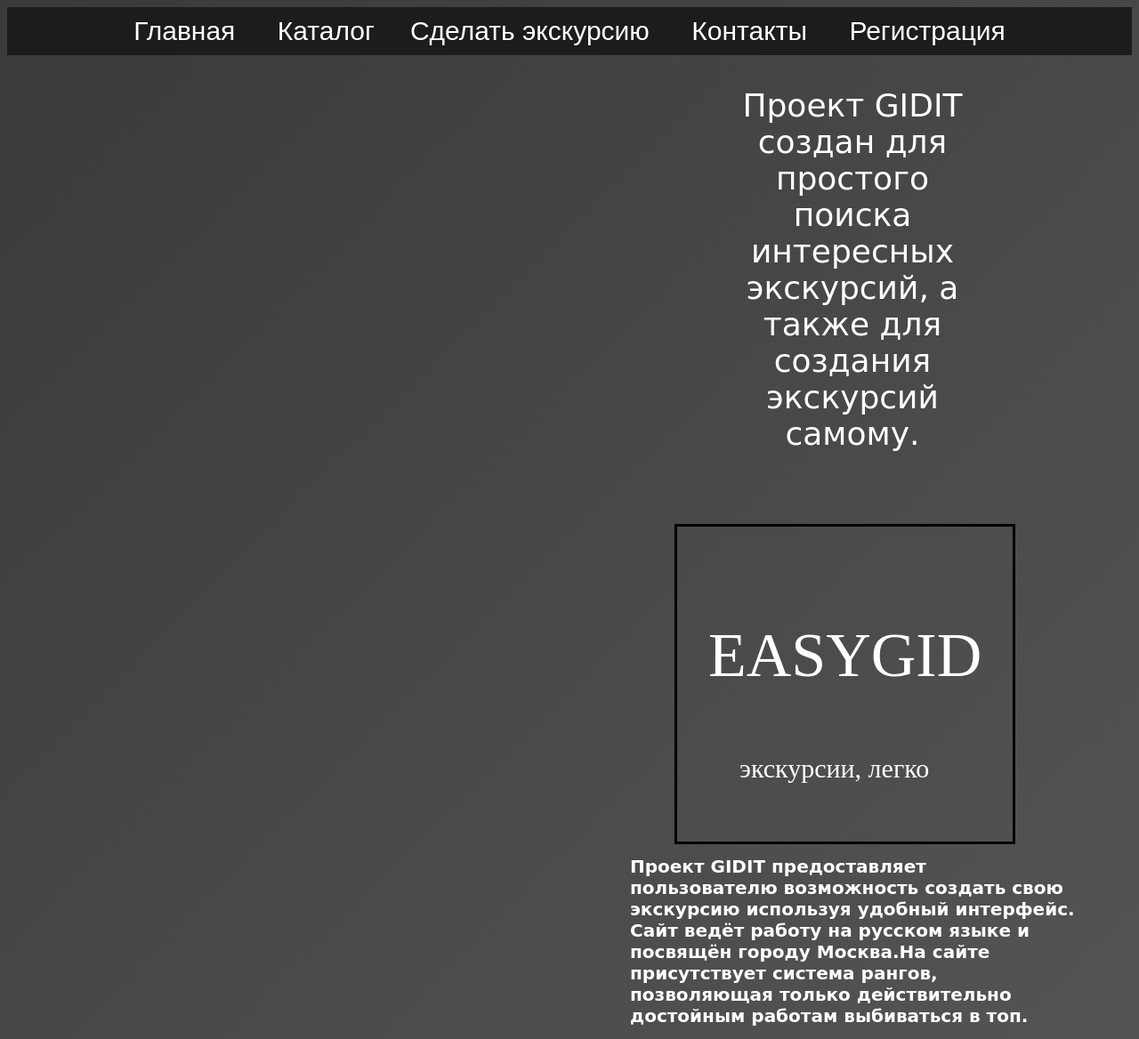
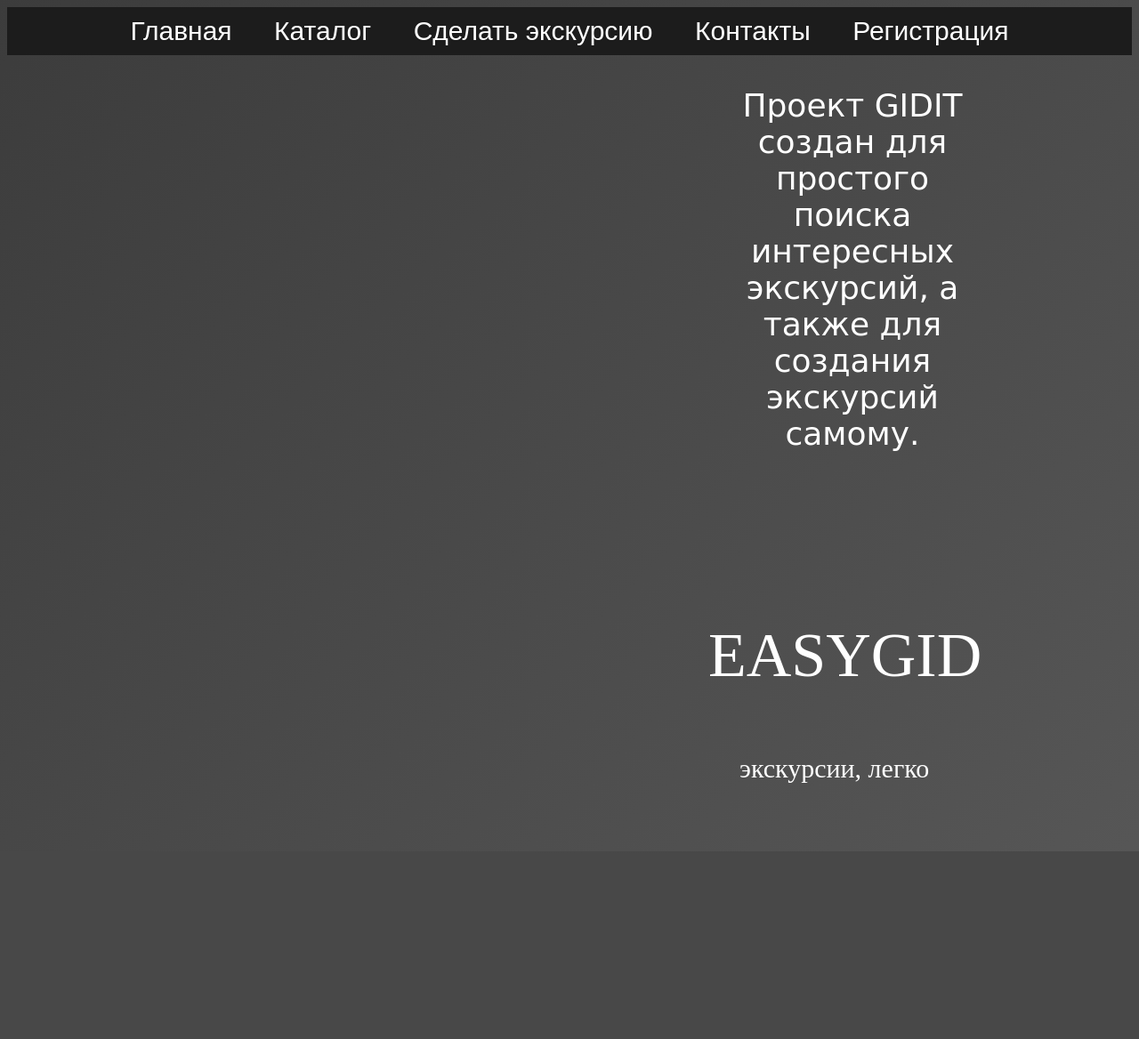
Before and after one commit to yurisobolev/gittest, a PHP site: page /main.html in a window 1280 px wide. Shown: the whole page at 89% size. After the commit the page ends 957 px from the top, so only its background shows below. Run offline with PHP 8.4, Linux system fonts and the light colour scheme.

Commit message:
nice commit

```diff
--- a/css/main.css
+++ b/css/main.css
@@ -84,7 +84,7 @@ button{
   margin-top: 45px;
   padding: 35px;
   margin-left: 750px;
-  border:solid black;
+  border:solid transparent;
   border-width:medium;
   border-radius: 5;
   position: relative;
@@ -122,15 +122,3 @@ font-family: Comic Sans MS, Comic Sans, cursive;
 position: relative;
   width: 300px;
 }
-h1 {
-
-text-align:left;
-  font-size: 20px;
-margin-left: 700px;
-color: white;
-font-family: Comic Sans MS, Comic Sans, cursive;
-position: relative;
-  width: 500px;
-
-
-}
--- a/main.html
+++ b/main.html
@@ -16,13 +16,21 @@
         <ul id=top_menu>
             <li><a href="#">Главная</a></li>
             <li><a href="catalog.html">Каталог</a>
-
+            </li>
             <li><a href="help.html">Сделать экскурсию</a></li>
             <li><a href="contact.html">Контакты</a></li>
             <li><a href="reg.php">Регистрация</a></li>
         </ul>
     </div>
-
+<script type="text/javascript">
+    $( ".gid" ).hover(
+  function() {
+    $('button').show('slow')
+  }, function() {
+    $('button').hide('slow')
+  }
+);
+</script>
    <div class="p1">
 <p>Проект GIDIT создан для простого поиска интересных экскурсий, а также для создания экскурсий самому.</p>
 </div>
@@ -32,17 +40,8 @@
 		<p id=bb>экскурсии, легко</p>
 
     </div>
+</body>
+
+
 
 </html>
-
-<script type="text/javascript">
-	$( ".gid" ).hover(
-  function() {
-    $('button').show('slow')
-  }, function() {
-    $('button').hide('slow')
-  }
-);
-
-</script>
-<h1>Проект GIDIT предоставляет пользователю возможность создать свою экскурсию используя удобный интерфейс. Сайт ведёт работу на русском языке и посвящён городу Москва.На сайте присутствует система рангов, позволяющая только действительно достойным работам выбиваться в топ.</h1>
```
